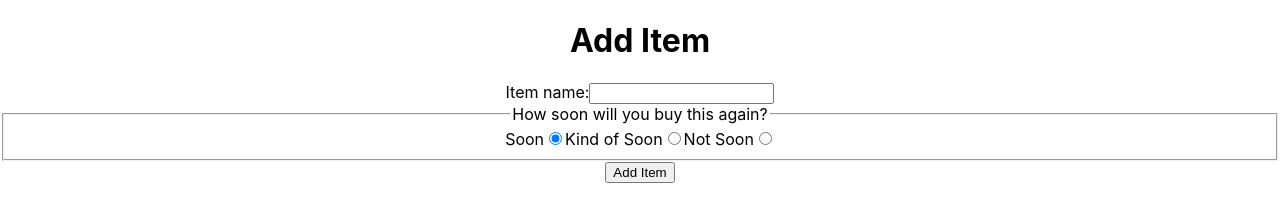
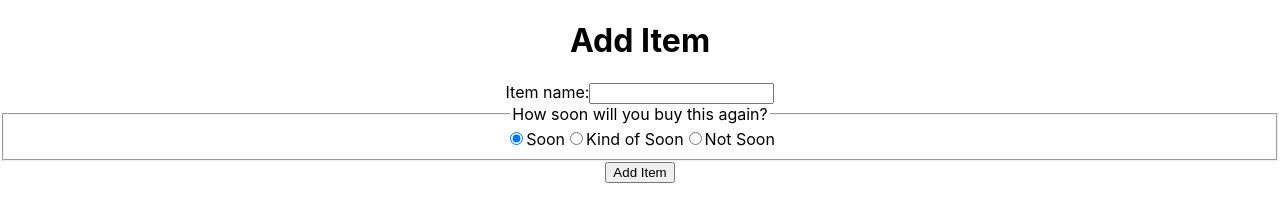
Before and after one commit to the-collab-lab/tcl-43-smart-shopping-list, a React (Create React App) app: page /additem in a window 1280 px wide. Shown: the top 219 px of the page. Built offline with nearby package versions, Linux system fonts and the light colour scheme.

Commit message:
add item form

```diff
--- a/src/components/AddItem.js
+++ b/src/components/AddItem.js
@@ -1,16 +1,27 @@
 import { collection, addDoc } from 'firebase/firestore';
 import { db } from '../lib/firebase';
+import { useState } from 'react';
 
 export default function AddItem() {
-  const submitHandler = async () => {
+  const [itemName, setItemName] = useState('');
+  const [frequency, setFrequency] = useState(7);
+
+  const submitHandler = async (e) => {
+    e.preventDefault();
+
     try {
       const docRef = await addDoc(collection(db, 'Shopping-List'), {
-        item: 'Lettuce',
+        item: itemName,
+        frequency: frequency,
+        lastPurchaseDate: null,
       });
       console.log(docRef.id);
     } catch (e) {
       console.error(e);
     }
+
+    setItemName('');
+    setFrequency(7);
   };
 
   return (
@@ -18,24 +29,41 @@ export default function AddItem() {
       <h1>Add Item</h1>
       <form onSubmit={submitHandler}>
         <label htmlFor="item-name">Item name:</label>
-        <input required id="item-name" type="text" name="item-name" />
+        <input
+          required
+          id="item-name"
+          type="text"
+          name="item-name"
+          onChange={(e) => setItemName(e.target.value)}
+          value={itemName}
+        />
         <fieldset>
           <legend>How soon will you buy this again?</legend>
-
-          <label htmlFor="soon">Soon</label>
           <input
             defaultChecked
             id="soon"
             type="radio"
             name="frequency"
-            // RT: I think we will want to add a value and have that equal to the numerical value associated with each frequency, i.e. soon will have a value of 7. This will apply to each input element.
+            value={7}
+            onChange={(e) => setFrequency(e.target.value)}
           />
-
+          <label htmlFor="soon">Soon</label>
+          <input
+            id="kind-of-soon"
+            type="radio"
+            name="frequency"
+            value={14}
+            onChange={(e) => setFrequency(e.target.value)}
+          />
           <label htmlFor="kind-of-soon">Kind of Soon</label>
-          <input id="kind-of-soon" type="radio" name="frequency" />
-
+          <input
+            id="not-soon"
+            type="radio"
+            name="frequency"
+            value={30}
+            onChange={(e) => setFrequency(e.target.value)}
+          />
           <label htmlFor="not-soon">Not Soon</label>
-          <input id="not-soon" type="radio" name="frequency" />
         </fieldset>
         <button type="submit">Add Item</button>
       </form>
```
